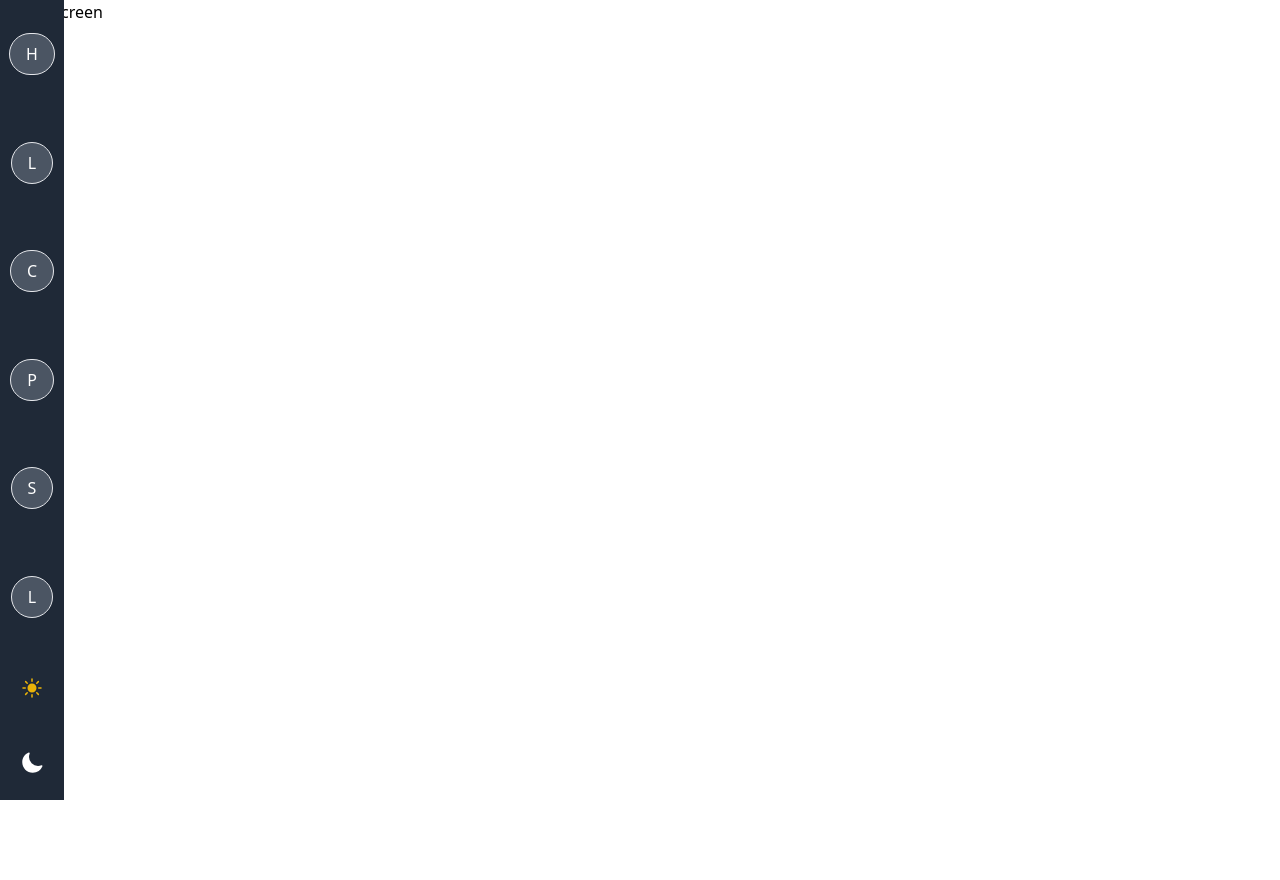
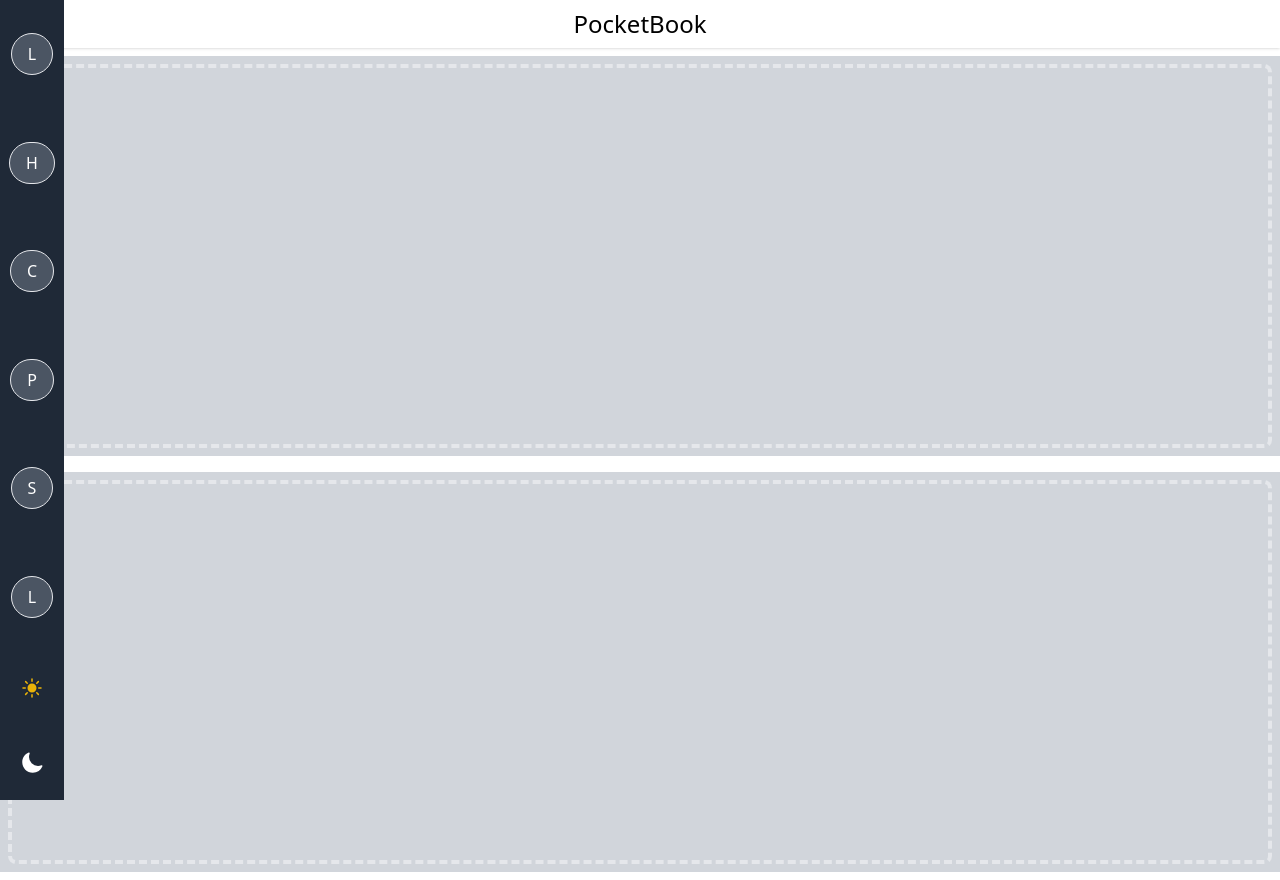
Before and after one commit to michaelhodgkins/pocketbook-client, a React (Create React App) app: page / in a window 1280 px wide. Before the commit the page ends 800 px from the top, so only its background shows below. Built offline with nearby package versions, Linux system fonts and the light colour scheme.

Commit message:
rough mesh layout of landing page

```diff
--- a/src/components/NavBar.js
+++ b/src/components/NavBar.js
@@ -6,9 +6,9 @@ const ResponsiveNavBar = () => {
   return (
     <div className="bg-gray-800 h-screen w-16 flex flex-col m-0 fixed top-0 items-center justify-around">
     <button className="bg-gray-600 border border-white-700 text-white hover:bg-green-600 px-4 py-2 mt-2 mb-2 rounded-3xl hover:rounded-xl transition-all duration-200 ease-linear">
-    <Link to={"/"}>H</Link> </button>
+    <Link to={"/"}>L</Link> </button>
     <button className="bg-gray-600 items-center border border-white-700 text-white hover:bg-green-600 px-4 py-2 mt-2 mb-2 rounded-3xl hover:rounded-xl transition-all duration-200 ease-linear">
-    <Link to={"/landing"}>L</Link></button>
+    <Link to={"/home"}>H</Link></button>
     <button className="bg-gray-600 items-center border border-white-700 text-white hover:bg-green-600 px-4 py-2 mt-2 mb-2 rounded-3xl hover:rounded-xl transition-all duration-200 ease-linear">
     <Link to={"/creation"}>C</Link></button>
     <button className="bg-gray-600 items-center border border-white-700 text-white hover:bg-green-600 px-4 py-2 mt-2 mb-2 rounded-3xl hover:rounded-xl transition-all duration-200 ease-linear">
--- a/src/pages/Landing.js
+++ b/src/pages/Landing.js
@@ -3,7 +3,23 @@ import React from 'react'
 export const Landing = () => {
   return (
     <div>
-    <p> Splash screen</p>
+    <header className='bg-white shadow'>
+        <div className='mx-auto max-w-7xl py-2 px-2 text-center'>
+            <h1 className='text-2xl text-black-700'>PocketBook</h1>
+        </div>
+    </header>
+    <main>
+        <div className='mx-auto max-w-7xl py-2'>
+            <div className='bg-gray-300 px-2 py-2'>
+            <div className="h-96 rounded-lg border-4 border-dashed border-gray-200" />
+            </div>
+        </div>
+        <div className= 'mx-auto max-w-7xl py-2'>
+        <div className='bg-gray-300 px-2 py-2'>
+            <div className="h-96 rounded-lg border-4 border-dashed border-gray-200" />
+            </div>
+        </div>
+    </main>
     </div>
   )
 }
```
